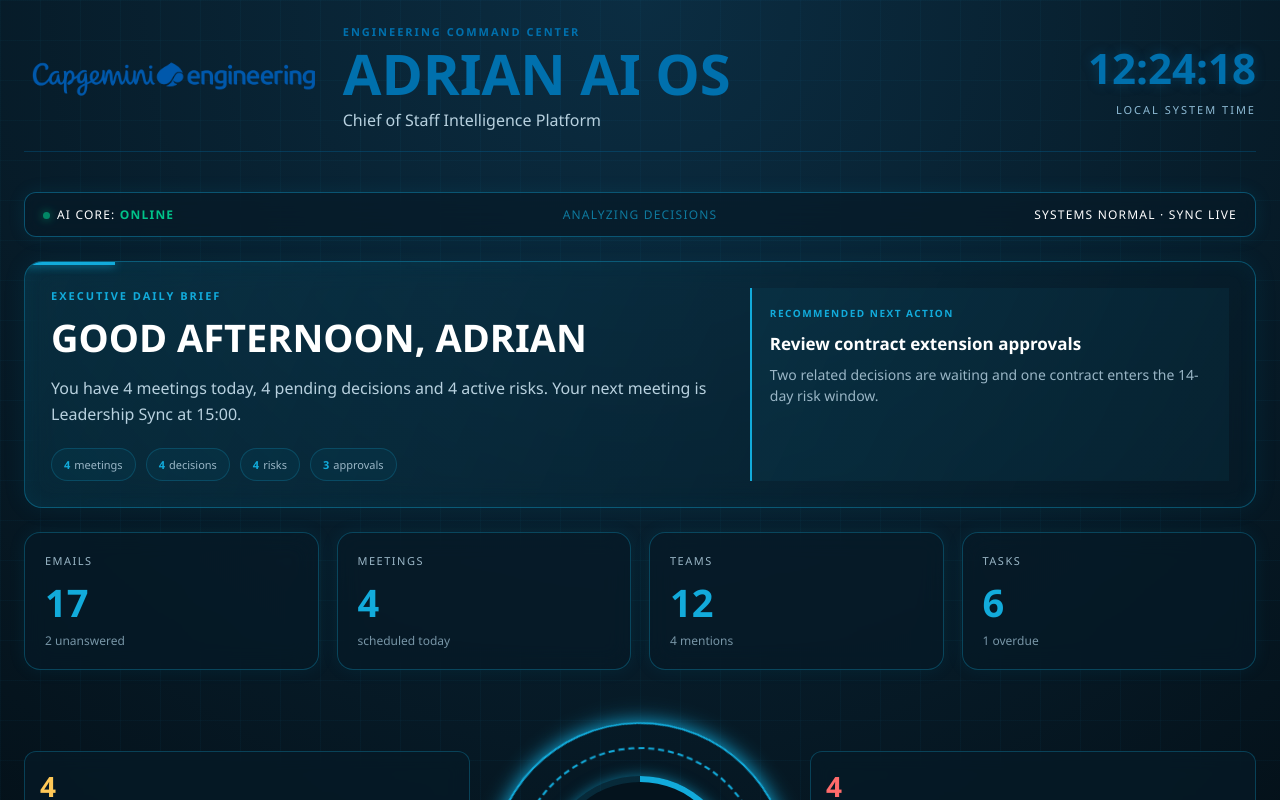
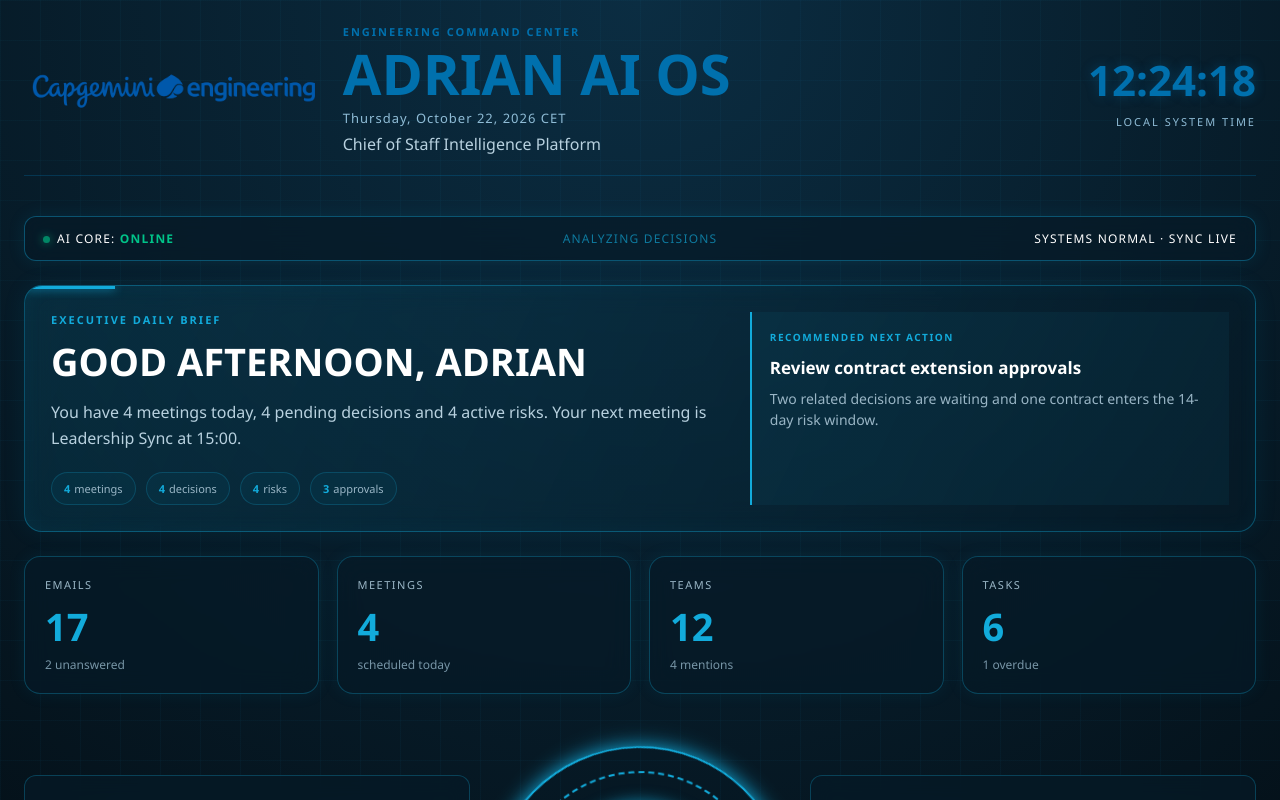
Before and after one commit to adrianbartosik/adrian-ai-os, a Next.js app: page / in a window 1280 px wide. Shown: the top 800 px of the page. Built offline with nearby package versions, Linux system fonts and the light colour scheme.

Commit message:
Add dateInfo prop to Header component

```diff
--- a/app/page.js
+++ b/app/page.js
@@ -203,7 +203,10 @@
 
       <main className="page">
         <div className="container">
-          <Header time={time} />
+         <Header
+  time={time}
+  dateInfo={dateInfo}
+/>
 
           <TopStatusBar />
 
```
